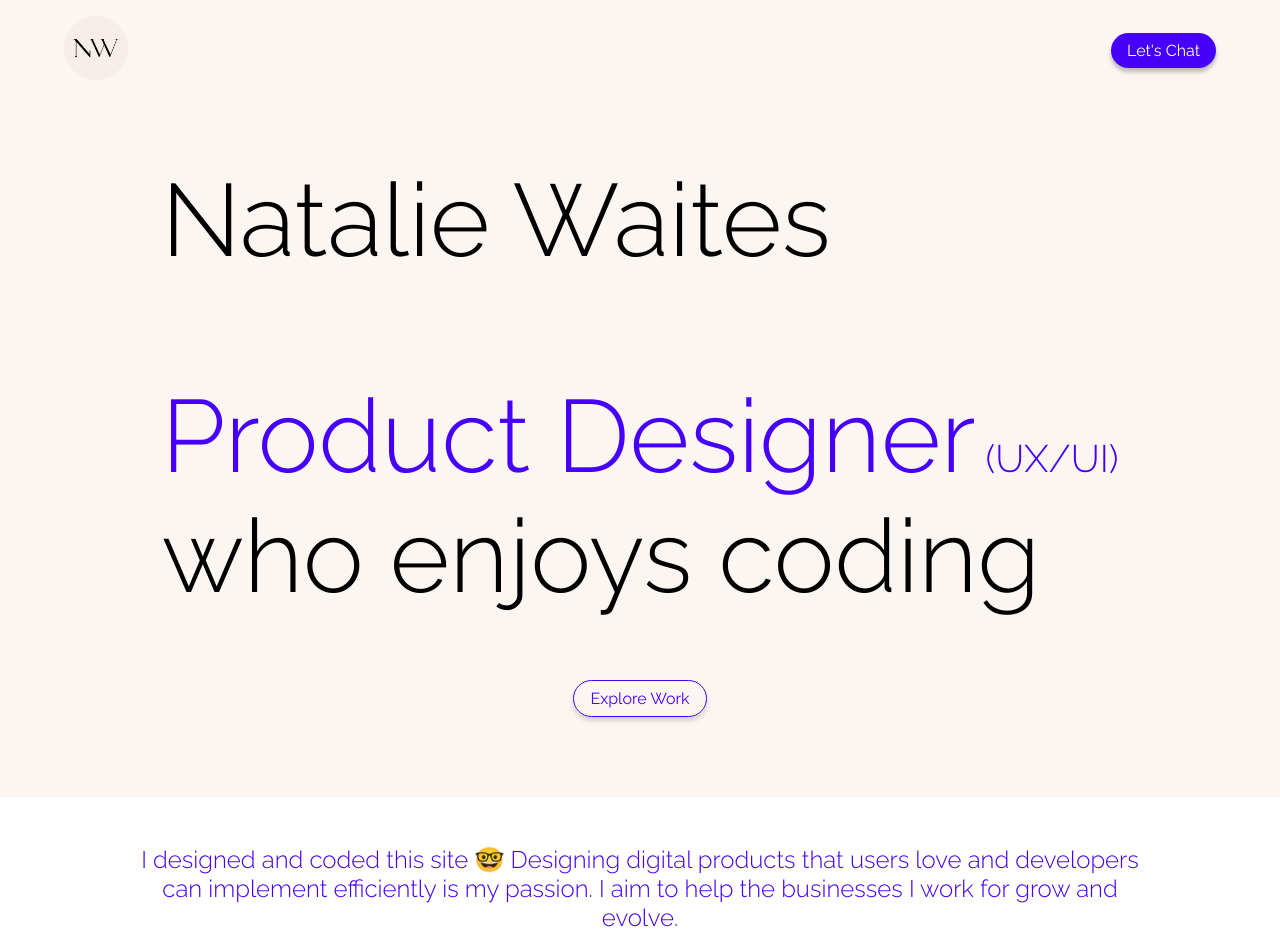
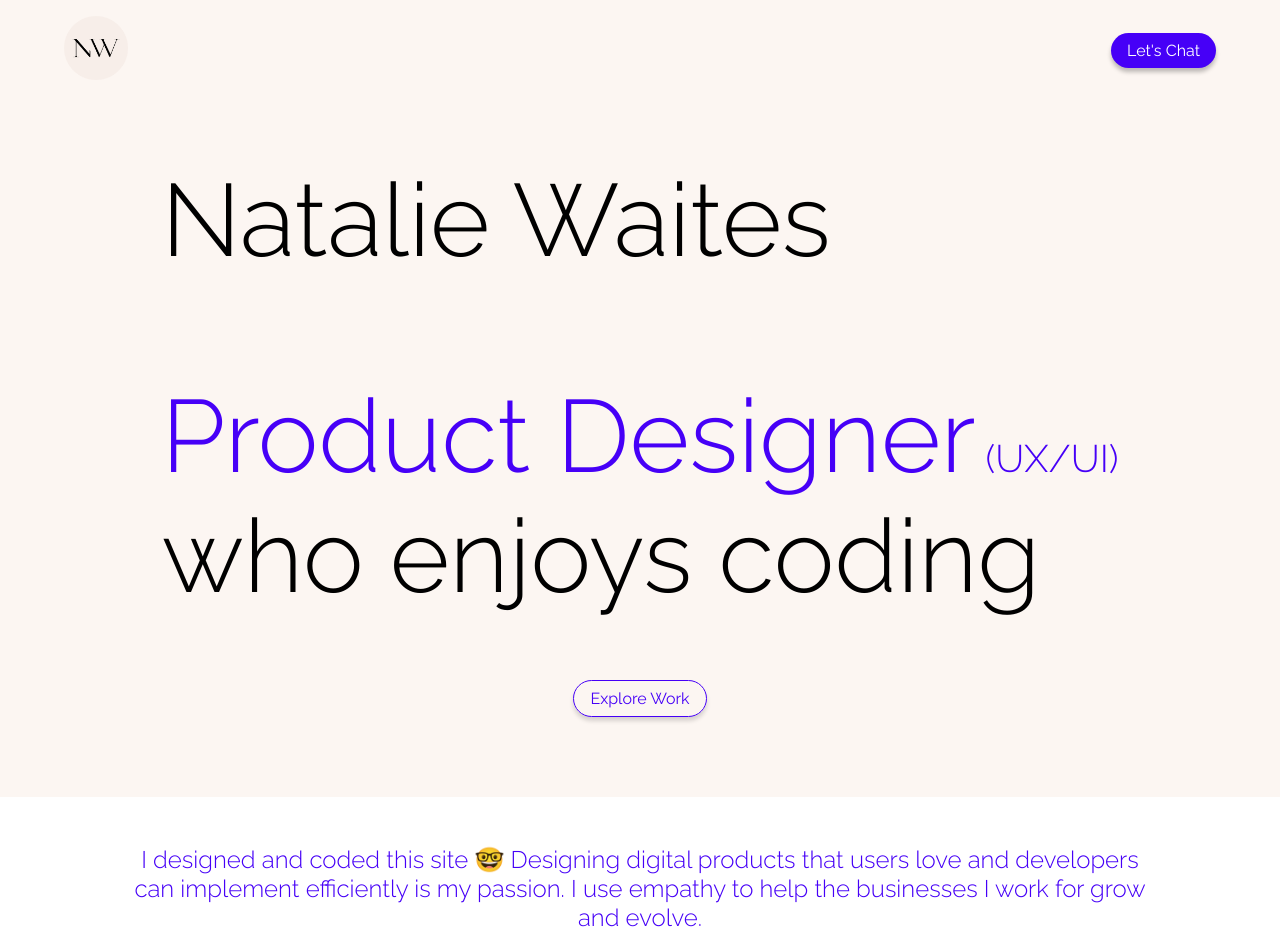
Before and after one commit to nataliejade9/personal-website, a Next.js app: page / in a window 1280 px wide. Shown: the top 952 px of the page. Built offline with nearby package versions, Linux system fonts and the light colour scheme.

Commit message:
New favicon

```diff
--- a/src/app/page.js
+++ b/src/app/page.js
@@ -18,7 +18,7 @@ export default function Home() {
           </div>
         </div>
         <div className={styles.statement}>
-          <h2>I designed and coded this site <span role="img" aria-label="geek">🤓</span> Designing digital products that users love and developers can implement efficiently is my passion. I aim to help the businesses I work for grow and evolve.</h2>
+          <h2>I designed and coded this site <span role="img" aria-label="geek">🤓</span> Designing digital products that users love and developers can implement efficiently is my passion. I use empathy to help the businesses I work for grow and evolve.</h2>
         </div>
         <div className={styles.work} id="explore-work">
           <ul className={styles.projects}>
```
Also changed, not shown: public/favicon.png (added), 1 other file (tests, documents, lock files or other folders).
